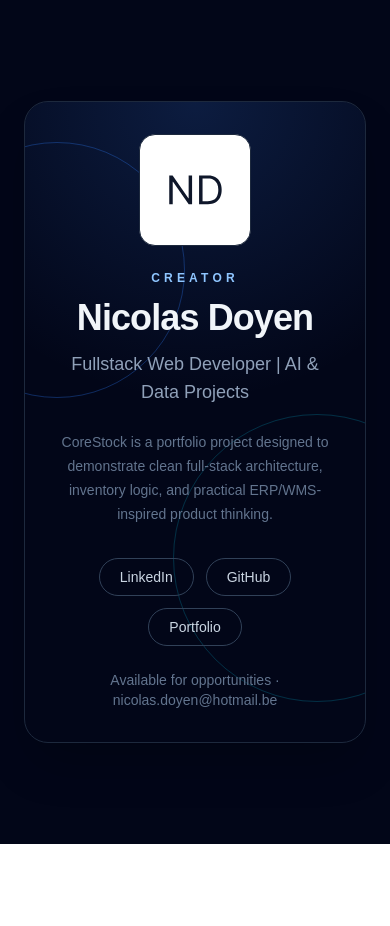
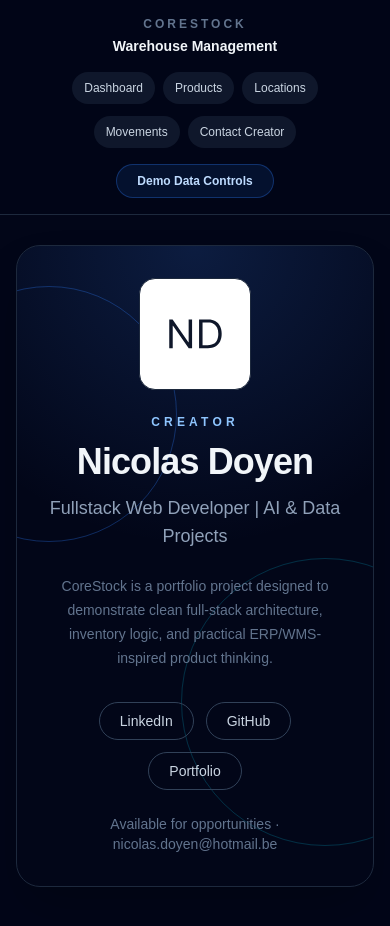
Before and after one commit to conidyn/CoreStock, a Next.js app in the folder frontend/: page /contact in a window 390 px wide. Shown: the top 926 px of the page. Before the commit the page ends 844 px from the top, so only its background shows below. Built offline with nearby package versions, Linux system fonts and the light colour scheme.

Commit message:
feat: improve mobile navigation and responsive tables

```diff
--- a/frontend/src/components/layout/DashboardLayout.tsx
+++ b/frontend/src/components/layout/DashboardLayout.tsx
@@ -13,8 +13,8 @@ export function DashboardLayout({
         <main className="flex min-h-screen bg-slate-950 text-slate-100">
             <Sidebar />
 
-            <section className="flex flex-1">
-                <div className="flex w-full items-center justify-center px-6">
+            <section className="flex min-w-0 flex-1 pt-44 lg:pt-0">
+                <div className="flex w-full min-w-0 justify-center px-4 md:px-6">
                     {children}
                 </div>
             </section>
--- a/frontend/src/components/layout/Sidebar.tsx
+++ b/frontend/src/components/layout/Sidebar.tsx
@@ -4,34 +4,21 @@ type NavigationItem = {
 };
 
 const navigationItems: NavigationItem[] = [
-    {
-        label: "Dashboard",
-        href: "/",
-    },
-    {
-        label: "Products",
-        href: "/products",
-    },
-    {
-        label: "Locations",
-        href: "/locations",
-    },
-    {
-        label: "Movements",
-        href: "/movements",
-    },
-    {
-        label: "Contact Creator",
-        href: "/contact",
-    },
-    {
-        label: "Demo Data Controls",
-        href: "/demo-controls",
-    },
+    { label: "Dashboard", href: "/" },
+    { label: "Products", href: "/products" },
+    { label: "Locations", href: "/locations" },
+    { label: "Movements", href: "/movements" },
+    { label: "Contact Creator", href: "/contact" },
+    { label: "Demo Data Controls", href: "/demo-controls" },
 ];
+
+const primaryMobileItems = navigationItems.slice(0, 3);
+const secondaryMobileItems = navigationItems.slice(3, 5);
+const demoMobileItem = navigationItems[5];
 
 export function Sidebar() {
     return (
+        <>
             <aside className="hidden w-64 border-r border-slate-800 bg-slate-950 lg:flex lg:flex-col">
                 <div className="border-b border-slate-800 px-6 py-6">
                     <p className="text-xs font-semibold uppercase tracking-[0.3em] text-slate-500">
@@ -58,5 +45,50 @@ export function Sidebar() {
                     ))}
                 </nav>
             </aside>
+
+            <header className="fixed inset-x-0 top-0 z-50 border-b border-slate-800 bg-slate-950/95 px-4 py-4 backdrop-blur lg:hidden">
+                <div className="text-center">
+                    <p className="text-xs font-semibold uppercase tracking-[0.25em] text-slate-500">
+                        CoreStock
+                    </p>
+                    <p className="mt-1 text-sm font-semibold text-slate-100">
+                        Warehouse Management
+                    </p>
+                </div>
+
+                <nav className="mt-4 flex flex-col items-center gap-3">
+                    <div className="flex justify-center gap-2">
+                        {primaryMobileItems.map((item) => (
+                            <a
+                                key={item.label}
+                                href={item.href}
+                                className="rounded-full bg-slate-900 px-3 py-2 text-xs font-medium text-slate-300"
+                            >
+                                {item.label}
+                            </a>
+                        ))}
+                    </div>
+
+                    <div className="flex justify-center gap-2">
+                        {secondaryMobileItems.map((item) => (
+                            <a
+                                key={item.label}
+                                href={item.href}
+                                className="rounded-full bg-slate-900 px-3 py-2 text-xs font-medium text-slate-300"
+                            >
+                                {item.label}
+                            </a>
+                        ))}
+                    </div>
+
+                    <a
+                        href={demoMobileItem.href}
+                        className="mt-1 rounded-full border border-blue-500/30 bg-blue-500/10 px-5 py-2 text-xs font-semibold text-blue-200"
+                    >
+                        {demoMobileItem.label}
+                    </a>
+                </nav>
+            </header>
+        </>
     );
 }
--- a/frontend/src/components/movements/MovementTable.tsx
+++ b/frontend/src/components/movements/MovementTable.tsx
@@ -16,6 +16,10 @@ export function MovementTable({ movements }: MovementTableProps) {
                 <p className="mt-1 text-sm text-slate-500">
                     Traceability of purchase, sale and internal transfer operations.
                 </p>
+                <p className="mt-2 text-center text-xs text-slate-600 md:hidden">
+                    ← Swipe →
+                </p>
+
             </div>
 
             <div className="overflow-x-auto rounded-xl border border-slate-800">
--- a/frontend/src/components/products/ProductTable.tsx
+++ b/frontend/src/components/products/ProductTable.tsx
@@ -23,10 +23,13 @@ export function ProductTable({ products, stockItems }: ProductTableProps) {
                 <p className="mt-1 text-sm text-slate-500">
                     Product catalog with SKU, category, stock threshold and current total stock.
                 </p>
+                <p className="mt-2 text-center text-xs text-slate-600 md:hidden">
+                    ← Swipe →
+                </p>
             </div>
 
-            <div className="overflow-hidden rounded-xl border border-slate-800">
-                <table className="w-full border-collapse text-left text-sm">
+            <div className="overflow-x-auto rounded-xl border border-slate-800">
+                <table className="min-w-[720px] border-collapse text-left text-sm">
                     <thead className="bg-slate-900">
                         <tr className="border-b border-slate-800 text-slate-400">
                             <th className="px-4 py-3 font-medium">Product</th>
```
Lines whose indentation alone changed are shown as unchanged.
